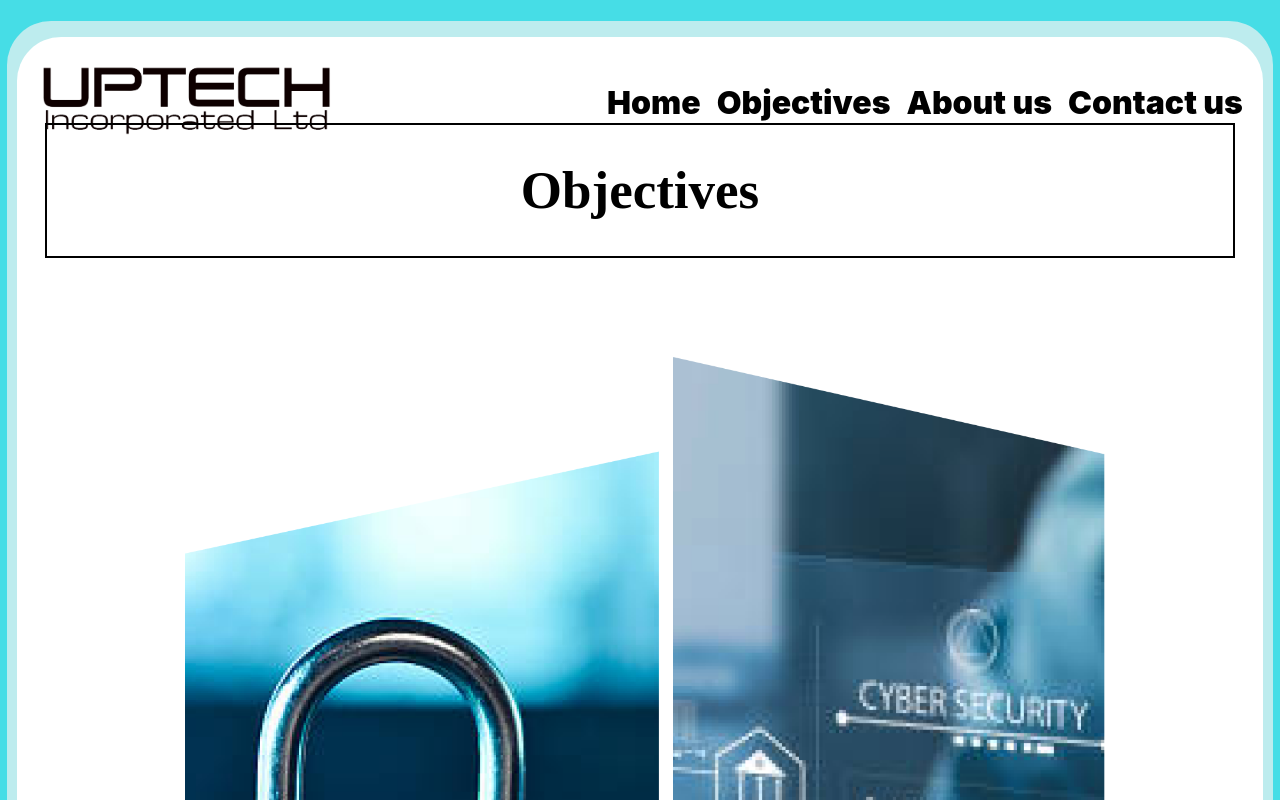
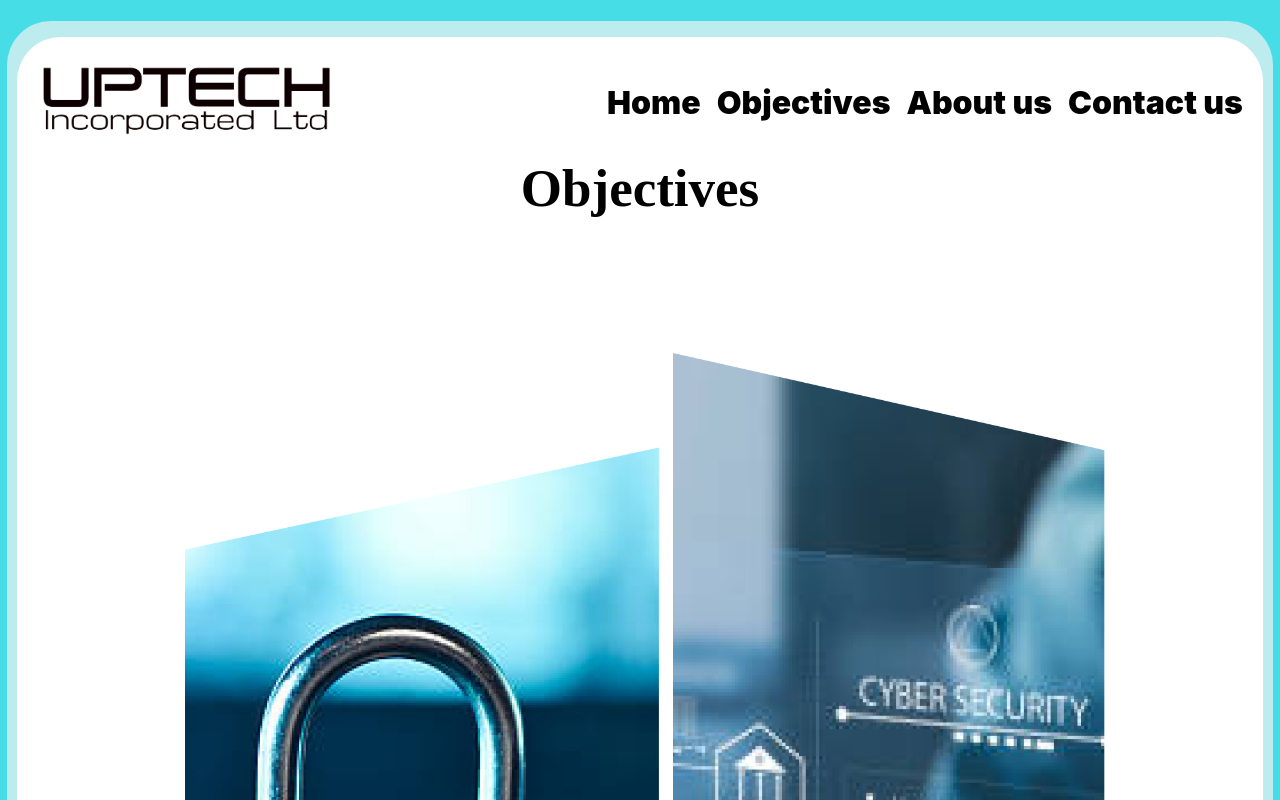
Before and after one commit to uptech2021/Uptech_Website, a Next.js app: page /objectives in a window 1280 px wide. Shown: the top 800 px of the page. Built offline with nearby package versions, Linux system fonts and the light colour scheme.

Commit message:
removed border

```diff
--- a/styles/objectives/objectives.css
+++ b/styles/objectives/objectives.css
@@ -40,7 +40,6 @@
   align-items: center;
   justify-content: center;
   margin: 0 0.19rem 0 0.19rem;
-  border: solid black 2px;
 }
 .objectives-main-container .outer-layer .objectives-first-container .objectives-section .objectives-header h1 {
   font-family: "THICCCBOI";
--- a/styles/objectives/objectives.scss
+++ b/styles/objectives/objectives.scss
@@ -46,7 +46,6 @@
                         align-items: center;
                         justify-content: center;
                         margin: 0 0.19rem 0 0.19rem;
-                        border: solid black 2px;
 
                         h1{
                             font-family: 'THICCCBOI';
```
Also changed, not shown: 1 other file (tests, documents, lock files or other folders).
